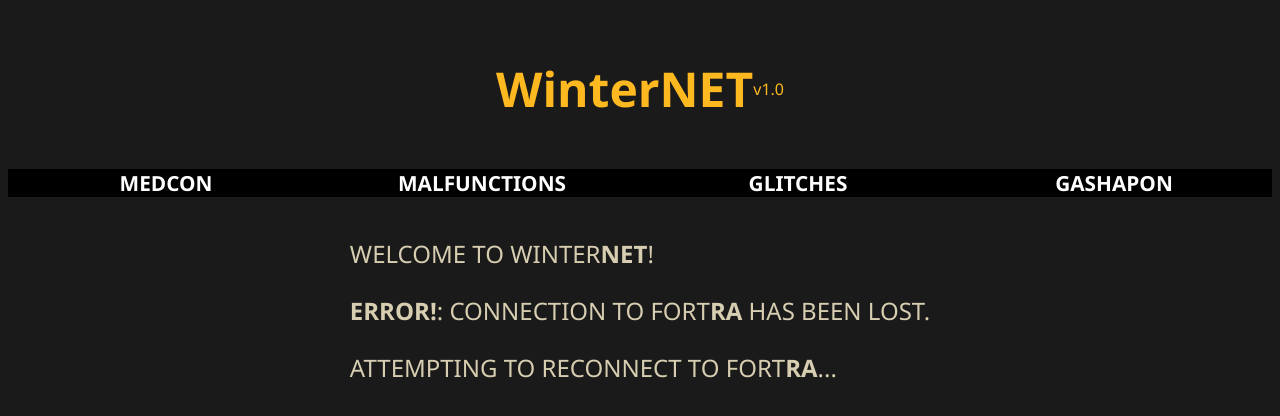
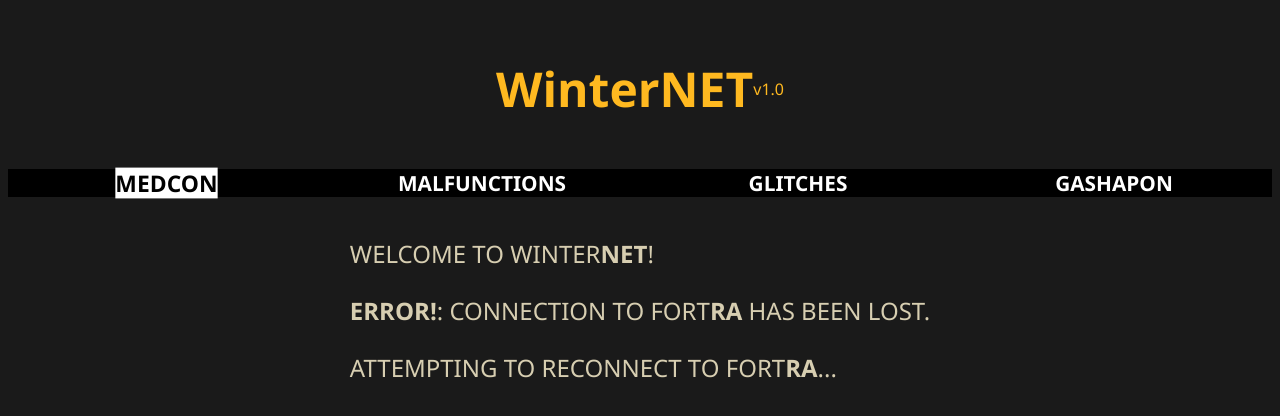
Before and after one commit to artliches/deadhaltgaschapon, an Angular app: page /deadhaltgaschapon/ in a window 1280 px wide. In both pictures the pointer is over the element "MEDCON". Shown: the top 416 px of the page. Built offline with nearby package versions, Linux system fonts and the light colour scheme.

Commit message:
Added button styles

```diff
--- a/src/styles.scss
+++ b/src/styles.scss
@@ -66,6 +66,17 @@ body {
             font-size: 1.3rem;
             font-weight: bold;
 
+            &:hover {
+                transform: scale(1.1);
+                background-color: white;
+                color: black;
+                font-weight: bolder;
+            }
+
+            &:active {
+                transform: scale(.99);
+            }
+
             &.chosen {
                 background-color: white;
                 color: black;
@@ -91,6 +102,10 @@ button {
     background-color: black;
     color: white;
     cursor: pointer;
+
+    &:active {
+        transform: scale(.9);
+    }
 }
 
 label {
```
